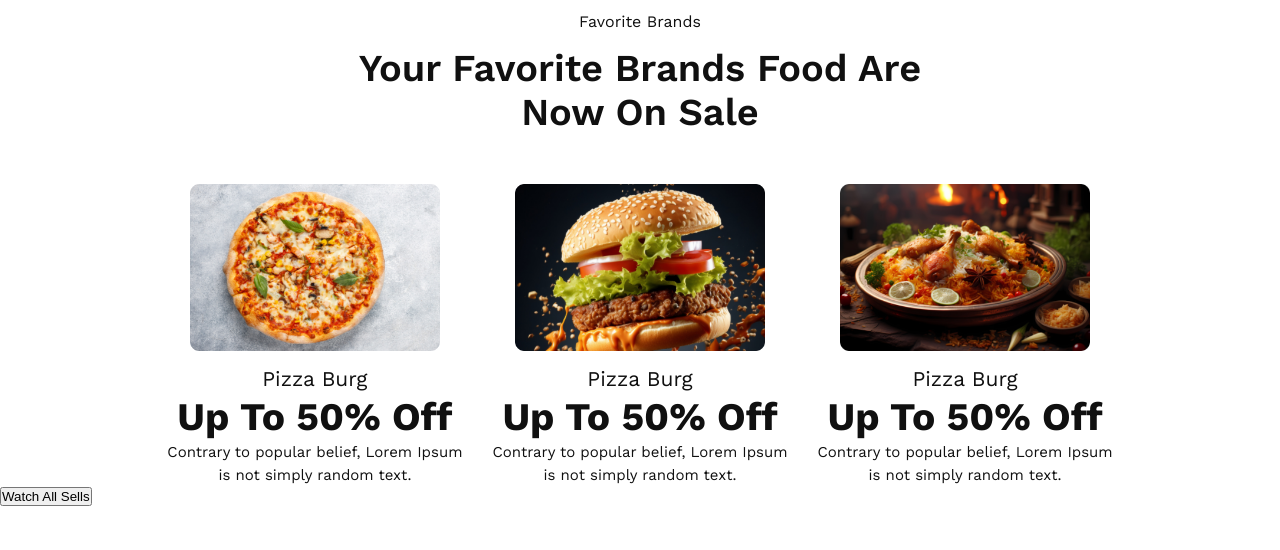
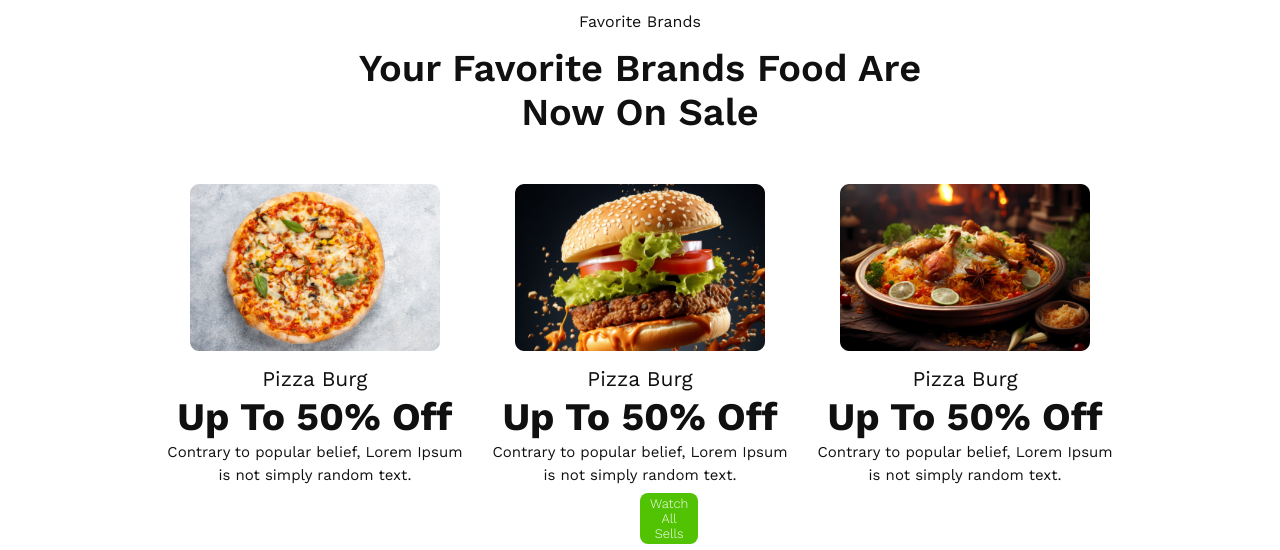
Before and after one commit to ahassh1/food-restaurant, a plain HTML site: page index.html in a window 1280 px wide. Shown: the part 672-1222 px from the top of the page. Before the commit the page ends 1178 px from the top, so only its background shows below. Drawn offline with nearby package versions, Linux system fonts and the light colour scheme.

Commit message:
create a button items in the last section

```diff
--- a/index.html
+++ b/index.html
@@ -85,11 +85,19 @@
             </div>
             </div>
 
+
         </div>
-
-    <button>Watch All Sells </button>
 
    </section>
 
+
+            <!-- 2nd commit item -->
+
+            <div class="card_main_btn">
+                <button class="card_btn"> Watch All Sells</button>
+             </div>
+
+
+
 </body>
 </html>
--- a/style/style.css
+++ b/style/style.css
@@ -143,3 +143,35 @@ margin-bottom: 12px
         letter-spacing: 0%;
         margin-top: 10px;
     }
+
+    .card_btn{
+        background-color: aquamarine;
+        font-family: Work Sans;
+        font-size: small;
+        font-weight: 300;
+        font-style: normal;
+        line-height: normal;
+        letter-spacing: 0%;
+        padding: 10px 5px;
+        text-transform: capitalize;
+        border-radius: 1px;
+        border: none;
+        color: white;
+        border-radius: 8px;
+       background: rgb(82, 195, 3);
+       text-align: center;
+       padding: 3px 10px;
+
+
+    }
+
+    .card_main_btn{
+
+        margin: 6px 640px;
+    }
+    .card_btn:hover{
+        border: 2px solid green;
+        background-color: blanchedalmond;
+        color: black;
+        transform: 1s;
+    }
```
